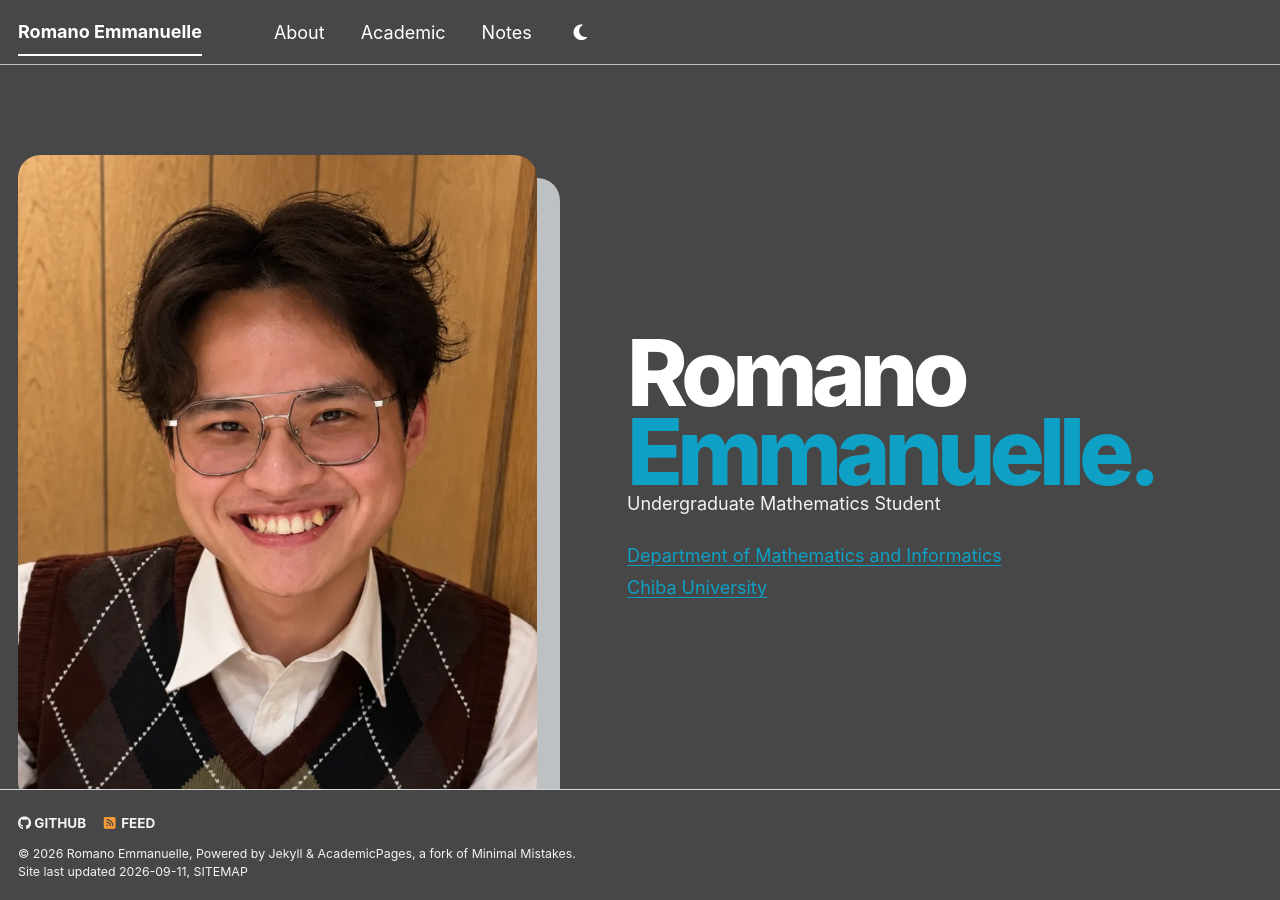
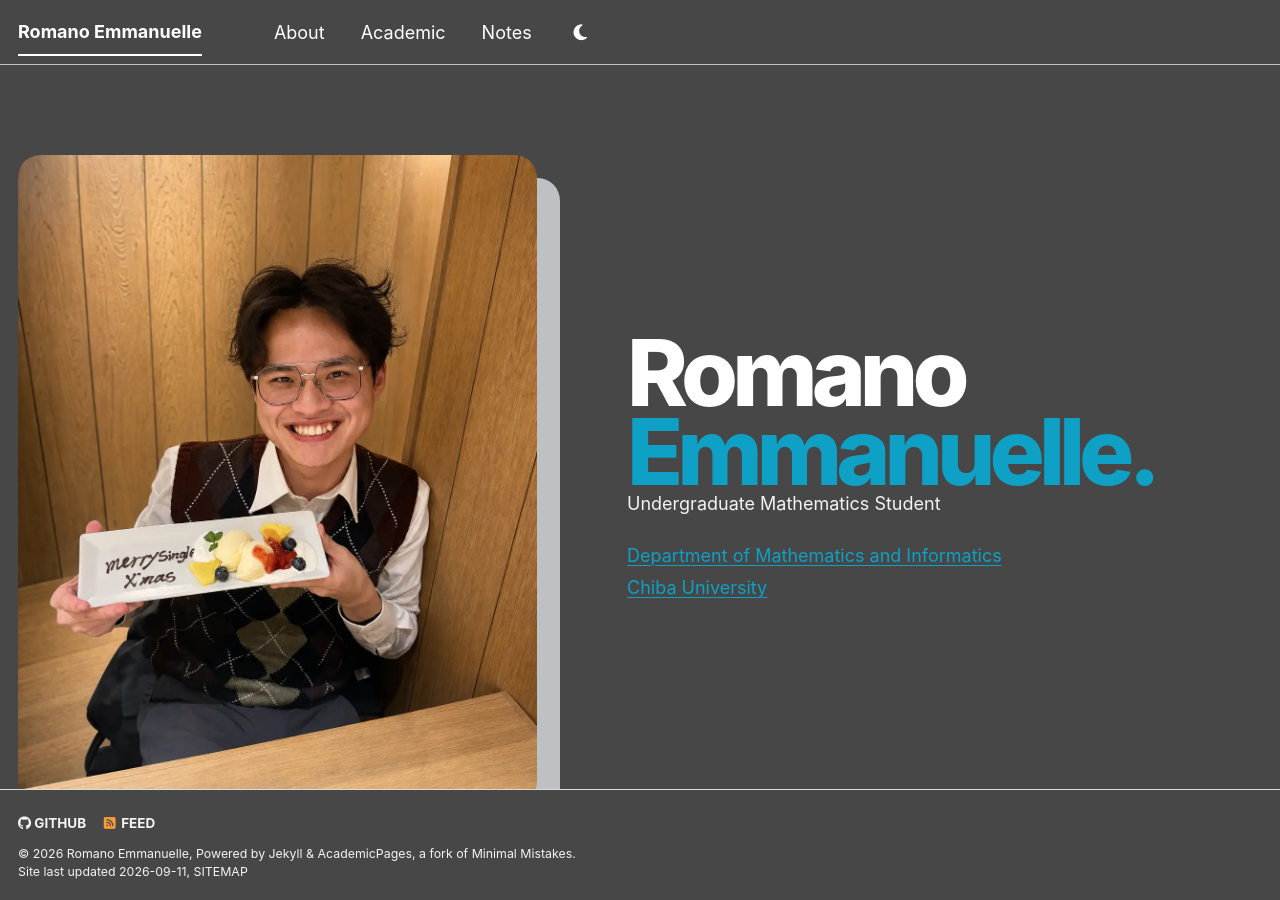
Before and after one commit to RomanoEmmanuelle/RomanoEmmanuelle.github.io, a Jekyll site: the page built from _pages/home.md, in a window 1280 px wide and 900 px high. Built offline with Jekyll 4.4.1, drawn with Linux system fonts in a browser that asks for light colours; a style sheet for code colours, icons or effects is not loaded.

Commit message:
Use the new homepage portrait
Display the newly uploaded full portrait on the landing page while keeping the About profile photo unchanged.

```diff
--- a/_pages/home.md
+++ b/_pages/home.md
@@ -7,7 +7,7 @@ author_profile: false
 
 <section class="landing-hero" aria-labelledby="landing-name">
   <div class="landing-hero__portrait">
-    <img src="/images/profile.webp" alt="Portrait of Romano Emmanuelle">
+    <img src="/images/homepage.webp" alt="Portrait of Romano Emmanuelle">
   </div>
 
   <div class="landing-hero__intro">
```
